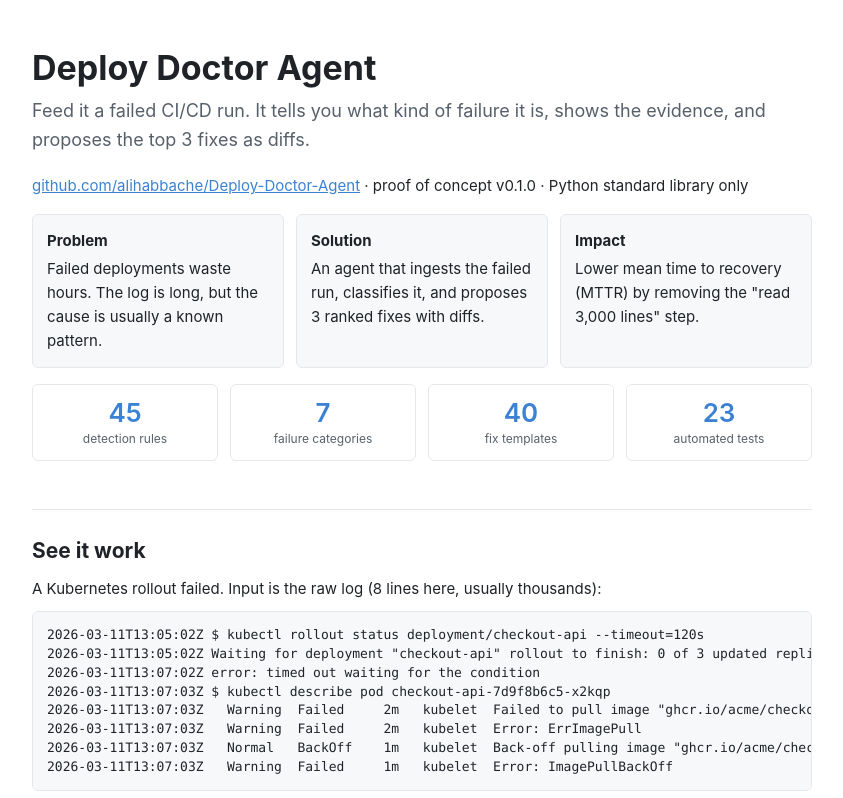
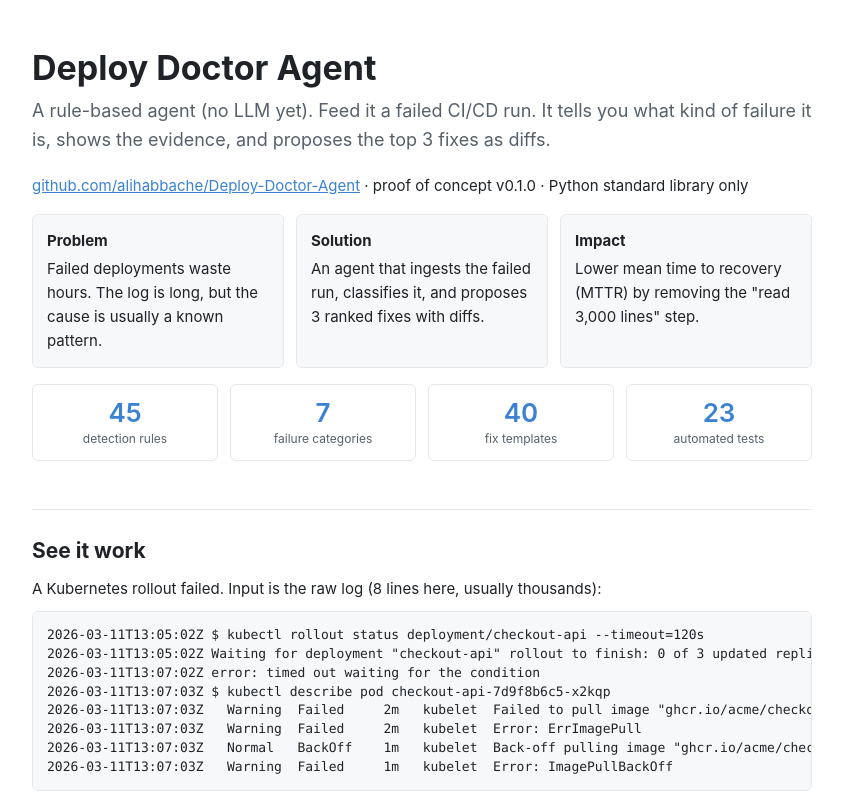
Before and after one commit to alihabbache/Deploy-Doctor-Agent, a plain HTML site: page docs/index.html in a window 1280 px wide. Shown: the top 798 px of the page, without its empty margins (218-1061 px from the left). Drawn offline with Linux system fonts and the light colour scheme.

Commit message:
Project page: rule-based lead, real-log coverage result

```diff
--- a/docs/index.html
+++ b/docs/index.html
@@ -37,7 +37,7 @@ footer{text-align:center;font-size:12px;color:var(--m);border-top:1px solid var(
 </style></head><body><main>
 
 <h1>Deploy Doctor Agent</h1>
-<p class="lead">Feed it a failed CI/CD run. It tells you what kind of failure it is, shows the evidence, and proposes the top 3 fixes as diffs.</p>
+<p class="lead">A rule-based agent (no LLM yet). Feed it a failed CI/CD run. It tells you what kind of failure it is, shows the evidence, and proposes the top 3 fixes as diffs.</p>
 <p><a href="https://github.com/alihabbache/Deploy-Doctor-Agent">github.com/alihabbache/Deploy-Doctor-Agent</a> &middot; proof of concept v0.1.0 &middot; Python standard library only</p>
 
 <div class="grid">
@@ -164,6 +164,7 @@ Proposals only. Nothing was applied to your repo.</code></pre>
 <div class="stat"><div class="n">7/7</div><div class="l">top fix correct, holdout</div></div>
 </div>
 <div class="callout warn"><b>Read this number honestly.</b> 18 logs is a smoke test, not a benchmark. I wrote all but one of the logs myself. The exception is <code>real_setup_python_runner.log</code>: this project's own CI failed on its first push (<code>ubuntu-latest</code> moved to an image without Python 3.9). The agent said <code>unknown</code>, so I added a rule and fix for it. On the other holdout logs the categories were right first time, but the Maven log got a generic top fix, so I added an extractor and a template for it. So the holdout is no longer fully unseen. Real accuracy on production logs is unknown. Measuring it is the first roadmap item.</div>
+<div class="callout warn"><b>Real-log check.</b> I ran it on 20 recent failed GitHub Actions logs from public repos (flask, requests, pytest, django, numpy, pandas, react). It returned <code>unknown</code> for 14 and a diagnosis for 6. Many of the 14 are lint, format or type-check failures (flake8, isort, ruff, mypy), which no rule covers yet. I did not hand-verify the 6, so there is no accuracy number. Coverage on real logs is low, and that is the next thing to fix.</div>
 <table><tr><th>Log</th><th>Expected</th><th>Got</th><th>Conf.</th><th>Top fix</th><th></th></tr>
 <tr><td><code>github_aws_auth.log</code></td><td>auth</td><td>auth</td><td>75%</td><td>Replace static cloud keys with OIDC role assumption</td><td class="ok">pass</td></tr>
 <tr><td><code>npm_peer_conflict.log</code></td><td>dependency</td><td>dependency</td><td>75%</td><td>Upgrade `react-datepicker` to a release that supports your current `react`</td><td class="ok">pass</td></tr>
```
